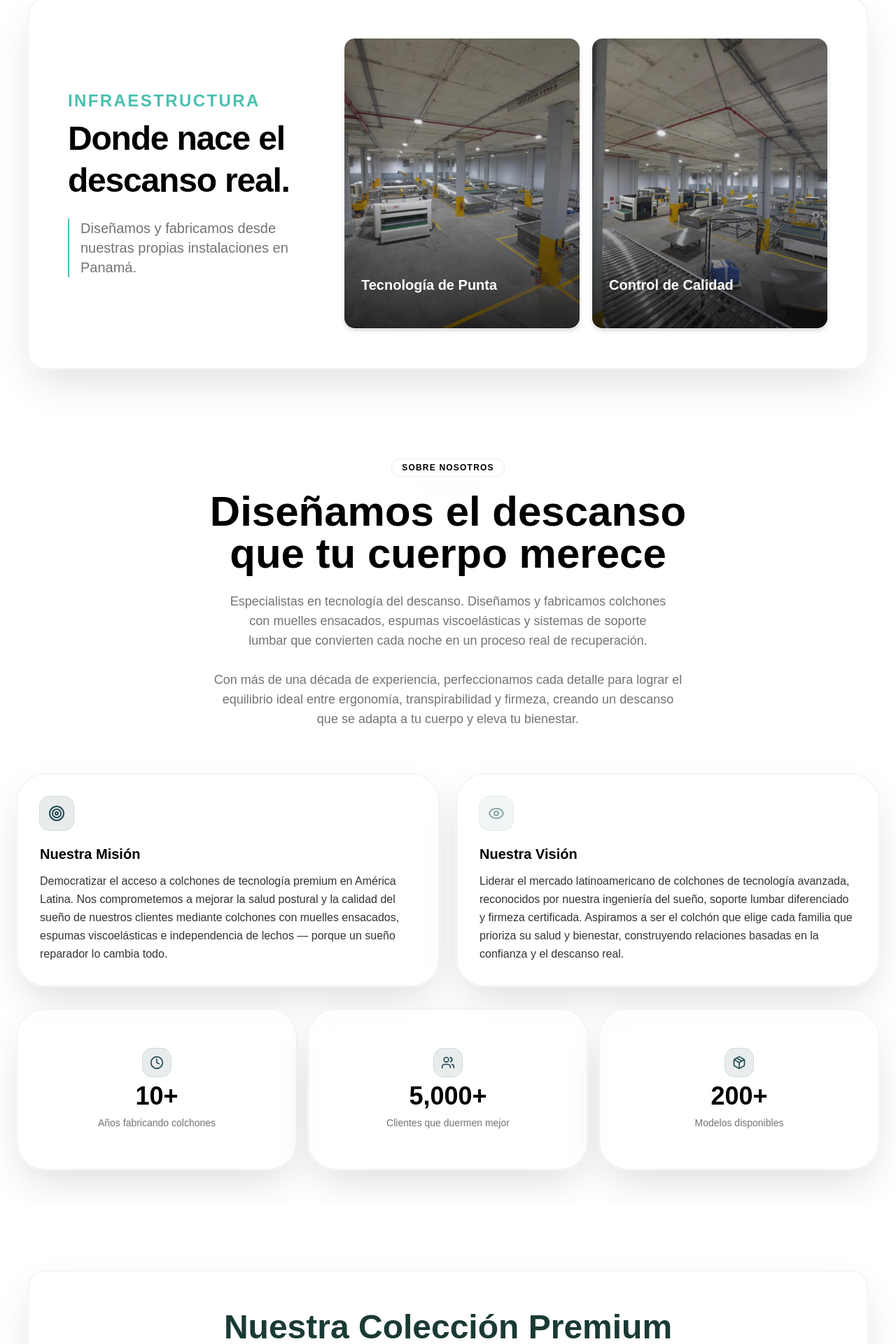
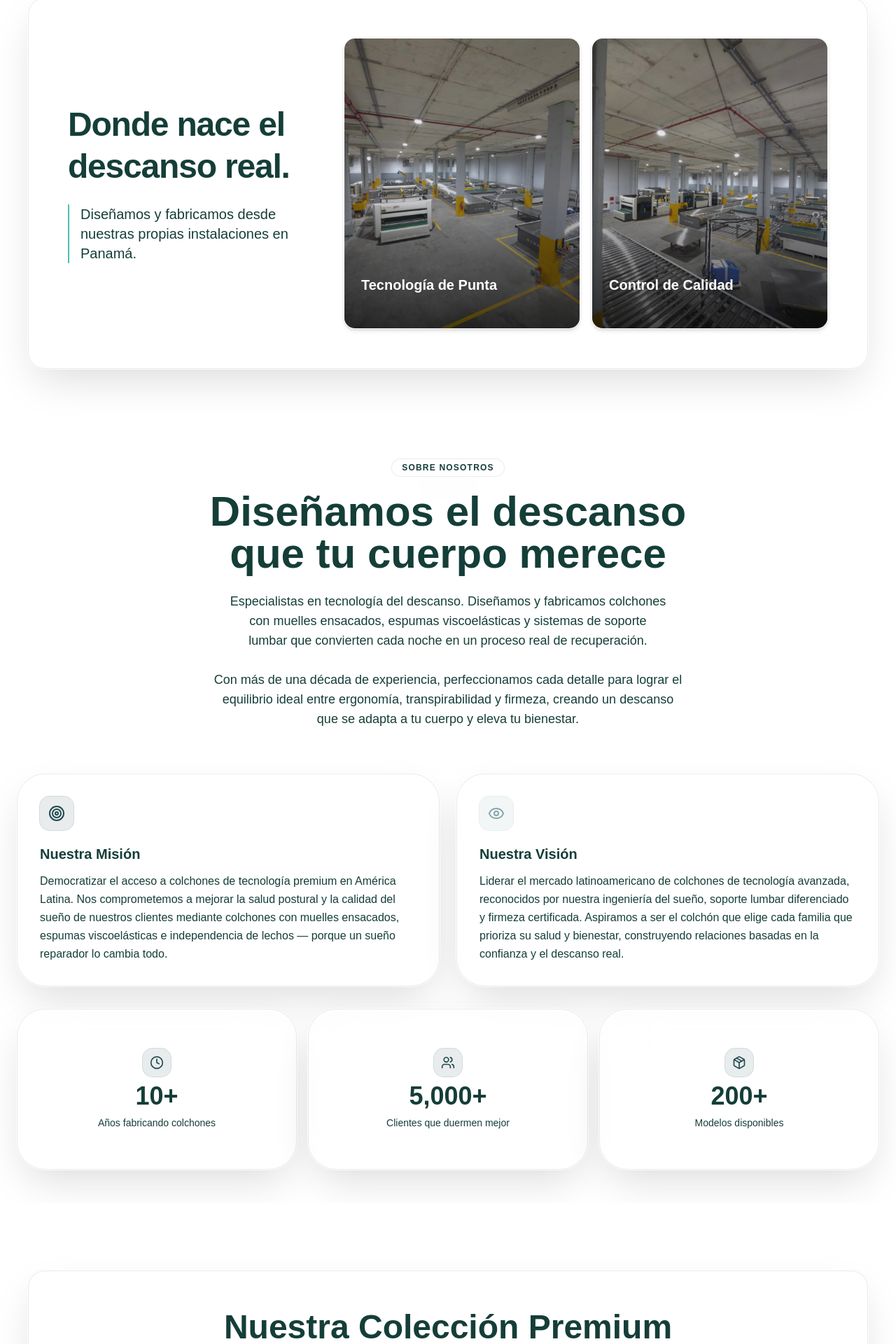
Before and after one commit to edwinforwork14/WH-MATTRESS, a Next.js app: page / in a window 1280 px wide. Shown: the part 1063-2983 px from the top of the page at 70% size. Built offline with nearby package versions, Linux system fonts and the light colour scheme.

Commit message:
cambio de color en todos los textos

```diff
--- a/app/globals.css
+++ b/app/globals.css
@@ -65,7 +65,7 @@
   --shadow-2xl: 0 1px 3px 0px hsl(0 0% 0% / 0.25);
   --tracking-normal: 0em;
   --spacing: 0.25rem;
-  --title: #1A3A35;
+  --title: #153e38;
   --about: #000000;
   --layered-light: #73e8d598;
   --layered-dark: #4ac0b098;
--- a/components/WorkshopGallery.tsx
+++ b/components/WorkshopGallery.tsx
@@ -44,14 +44,11 @@ const WorkshopGallery = () => {
             {/* Cabecera / Textos (Izquierda) */}
             <div className="w-full lg:w-1/3 flex flex-col gap-6">
               <div>
-                <h1 className="text-2xl font-bold tracking-widest uppercase text-[#4ac0b0] mb-2">
-                  INFRAESTRUCTURA
-                </h1>
-                <h2 className="text-5xl font-extrabold tracking-tight leading-tight">
+                <h2 className="text-5xl font-extrabold tracking-tight leading-tight text-title">
                   Donde nace el <br /> descanso real.
                 </h2>
               </div>
-              <h3 className="text-muted-foreground border-l-2 border-[#4ac0b0] pl-4 text-xl dark:text-white">
+              <h3 className="text-title border-l-2 border-[#4ac0b0] pl-4 text-xl">
                 Diseñamos y fabricamos desde nuestras propias instalaciones en Panamá.
               </h3>
             </div>
--- a/components/about-section.tsx
+++ b/components/about-section.tsx
@@ -59,21 +59,21 @@ export default function AboutSection() {
                 >
                     {/* Badge */}
                     <motion.div variants={transitionVariants.item} className="mb-5">
-                        <span className="glass inline-flex items-center rounded-full border border-primary/20 bg-primary/8 px-3.5 py-1 text-xs font-semibold uppercase tracking-widest text-about">
+                        <span className="glass inline-flex items-center rounded-full border border-primary/20 bg-primary/8 px-3.5 py-1 text-xs font-semibold uppercase tracking-widest text-title">
                             Sobre Nosotros
                         </span>
                     </motion.div>
 
                     <motion.h2
                         variants={transitionVariants.item}
-                        className="mx-auto max-w-3xl text-balance text-4xl font-semibold md:text-5xl lg:text-6xl"
+                        className="mx-auto max-w-3xl text-title text-4xl font-semibold md:text-5xl lg:text-6xl"
                     >
                         Diseñamos el descanso que tu cuerpo merece
                     </motion.h2>
 
                     <motion.p
                         variants={transitionVariants.item}
-                        className="mx-auto mt-6 max-w-2xl text-balance text-lg text-muted-foreground jus"
+                        className="mx-auto mt-6 max-w-2xl text-balance text-lg text-title jus"
                     >
                         Especialistas en tecnología del descanso. Diseñamos y fabricamos colchones con muelles ensacados, espumas viscoelásticas y sistemas de soporte lumbar que convierten cada noche en un proceso real de recuperación.<br />
                         <br />
@@ -96,10 +96,10 @@ export default function AboutSection() {
                                 <div className="mb-5 flex size-12 items-center justify-center rounded-xl bg-primary/10 text-primary ring-1 ring-primary/20 transition-colors duration-300 group-hover:bg-primary/15">
                                     <Target className="size-6" />
                                 </div>
-                                <h3 className="mb-3 text-xl font-semibold text-about">
+                                <h3 className="mb-3 text-xl font-semibold text-title">
                                     Nuestra Misión
                                 </h3>
-                                <p className="text-about/80 text-base leading-relaxed">
+                                <p className="text-title text-base leading-relaxed">
                                     Democratizar el acceso a colchones de tecnología premium en América Latina.
                                     Nos comprometemos a mejorar la salud postural y la calidad del sueño de nuestros clientes
                                     mediante colchones con muelles ensacados, espumas viscoelásticas e independencia de lechos
@@ -116,10 +116,10 @@ export default function AboutSection() {
                                 <div className="mb-5 flex size-12 items-center justify-center rounded-xl bg-secondary/10 text-secondary ring-1 ring-secondary/20 transition-colors duration-300 group-hover:bg-secondary/15">
                                     <Eye className="size-6" />
                                 </div>
-                                <h3 className="mb-3 text-xl font-semibold text-about">
+                                <h3 className="mb-3 text-xl font-semibold text-title">
                                     Nuestra Visión
                                 </h3>
-                                <p className="text-about/80 text-base leading-relaxed">
+                                <p className="text-title text-base leading-relaxed">
                                     Liderar el mercado latinoamericano de colchones de tecnología avanzada,
                                     reconocidos por nuestra ingeniería del sueño, soporte lumbar diferenciado y firmeza
                                     certificada. Aspiramos a ser el colchón que elige cada familia que prioriza
@@ -147,8 +147,8 @@ export default function AboutSection() {
                             <div className="flex size-10 items-center justify-center rounded-xl bg-primary/10 text-primary ring-1 ring-primary/20 transition-colors duration-300 group-hover:bg-primary/15">
                                 {stat.icon}
                             </div>
-                            <span className="text-3xl font-semibold text-about md:text-4xl">{stat.value}</span>
-                            <span className="text-sm text-muted-foreground">{stat.label}</span>
+                            <span className="text-3xl font-semibold text-title md:text-4xl">{stat.value}</span>
+                            <span className="text-sm text-title">{stat.label}</span>
                         </motion.div>
                     ))}
                 </motion.div>
--- a/components/content-2.tsx
+++ b/components/content-2.tsx
@@ -18,14 +18,14 @@ export default function ContentSection() {
                                     <Zap className="size-4" />
                                     <h3 className="text-sm font-medium">Tecnología aplicada al sueño</h3>
                                 </div>
-                                <p className="text-muted-foreground text-sm dark:text-white">Sistemas de muelles y espumas de última generación que responden a cada movimiento para un descanso profundo y reparador.</p>
+                                <p className="text-title text-sm">Sistemas de muelles y espumas de última generación que responden a cada movimiento para un descanso profundo y reparador.</p>
                             </div>
                             <div className="space-y-2">
                                 <div className="flex items-center gap-2">
                                     <Cpu className="size-4" />
                                     <h3 className="text-sm font-medium">Materiales premium certificados</h3>
                                 </div>
-                                <p className="text-muted-foreground text-sm dark:text-white">Espumas viscoelásticas, látex natural y tejidos antiacáros que garantizan higiene, durabilidad y un rendimiento óptimo año tras año.</p>
+                                <p className="text-title text-sm">Espumas viscoelásticas, látex natural y tejidos antiacáros que garantizan higiene, durabilidad y un rendimiento óptimo año tras año.</p>
                             </div>
                         </div>
                     </div>
--- a/components/features-4.tsx
+++ b/components/features-4.tsx
@@ -101,7 +101,7 @@ function FeatureCard({ icon, title, description }: FeatureCard) {
 
             <div className="space-y-2">
                 <h3 className="text-sm font-semibold tracking-wide text-title">{title}</h3>
-                <p className="text-sm text-muted-foreground leading-relaxed">{description}</p>
+                <p className="text-sm text-title leading-relaxed">{description}</p>
             </div>
         </motion.div>
     )
@@ -137,7 +137,7 @@ export default function Features() {
 
                         <motion.p
                             variants={transitionVariants.item}
-                            className="text-muted-foreground text-base leading-relaxed"
+                            className="text-title text-base leading-relaxed"
                         >
                             Elegir un colchón WH MATTRESS es una inversión en tu bienestar y salud postural.
                             Redefinimos los estándares del sueño reparador con ingeniería avanzada y
--- a/components/product-grid-container.tsx
+++ b/components/product-grid-container.tsx
@@ -63,7 +63,7 @@ export default function ProductGridContainer() {
                         <h2 id="products-heading" className="text-4xl font-semibold text-balance text-title sm:text-5xl">
                             Nuestra Colección Premium
                         </h2>
-                        <p className="mx-auto mt-4 max-w-2xl text-lg text-muted-foreground">
+                        <p className="mx-auto mt-4 max-w-2xl text-lg text-title">
                             Explora la ingeniería detrás de tu descanso.
                         </p>
                     </div>
@@ -94,7 +94,7 @@ export default function ProductGridContainer() {
                                 </div>
                                 <div className="p-5">
                                     <h3 className="text-xl font-semibold text-title dark:text-layered-mid">{product.name}</h3>
-                                    <p className="mt-2 text-sm text-primary dark:text-white font-medium">Ver detalles →</p>
+                                    <p className="mt-2 text-sm text-title font-medium">Ver detalles →</p>
                                 </div>
                             </motion.div>
                             ))}
@@ -186,7 +186,7 @@ export default function ProductGridContainer() {
 
                                 <div className="mt-6 h-1 w-12 bg-primary/40" />
 
-                                <p className="mt-6 text-lg leading-relaxed text-muted-foreground">
+                                <p className="mt-6 text-lg leading-relaxed text-title">
                                     {selectedProduct.description}
                                 </p>
 
```
